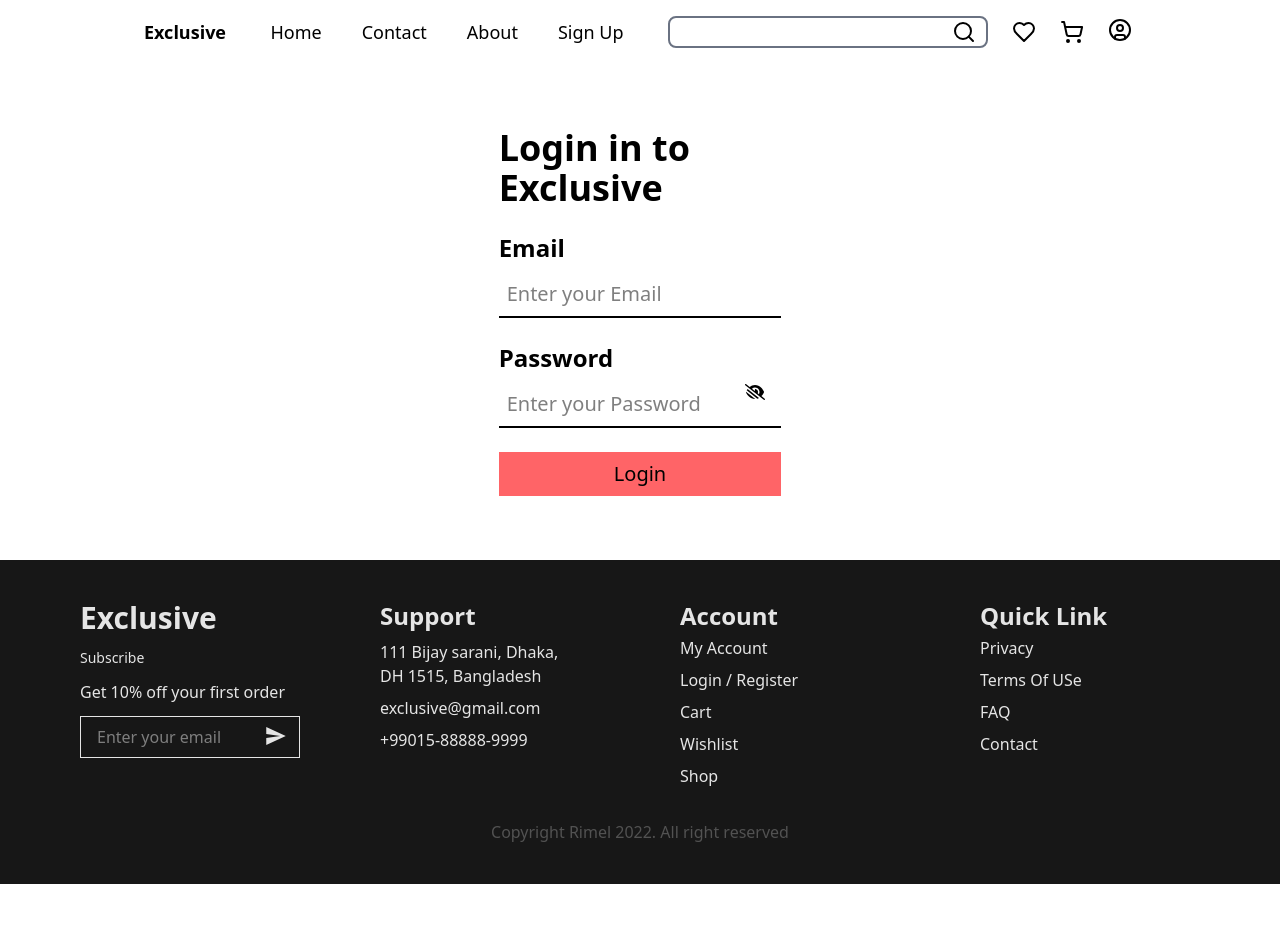
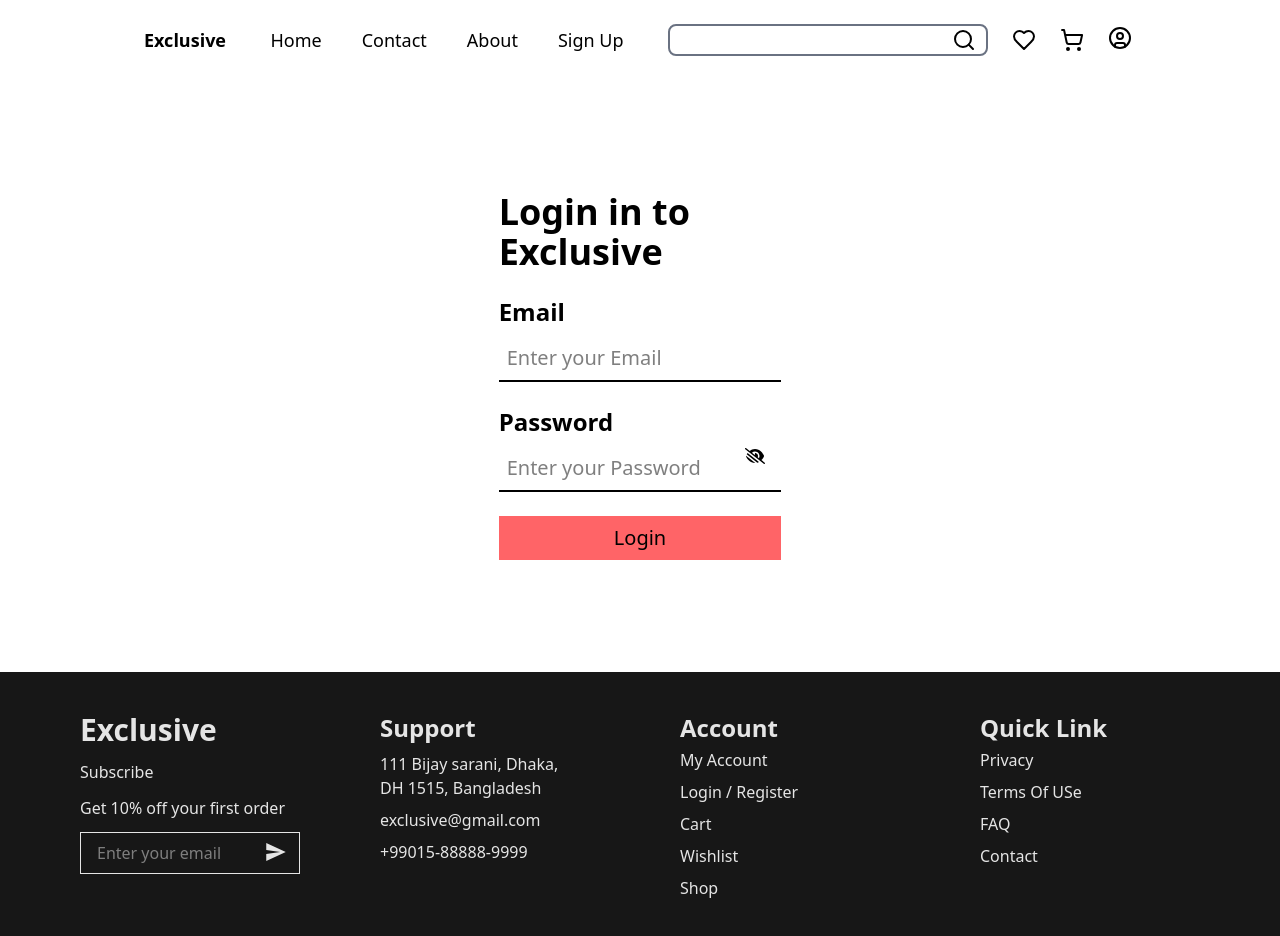
Before and after one commit to krish28-nep/Vortexis, a Next.js app: page /auth/login in a window 1280 px wide. Shown: the top 936 px of the page. Before the commit the page ends 884 px from the top, so only its background shows below. Built offline with nearby package versions, Linux system fonts and the light colour scheme.

Commit message:
fix some ui

```diff
--- a/app/auth/login/page.tsx
+++ b/app/auth/login/page.tsx
@@ -53,7 +53,7 @@ const loginPage = () => {
   };
 
   return (
-    <div className="flex h-full w-full items-center justify-center">
+    <div className="flex h-full w-full items-center justify-center my-10">
       <form
         onSubmit={handleSubmit(onSubmit)}
         className="flex flex-col gap-6 px-6 py-8 w-1/3 text-xl"
--- a/app/auth/register/page.tsx
+++ b/app/auth/register/page.tsx
@@ -34,6 +34,7 @@ const page = () => {
       } else {
         await axios.post(`${serverUrl}/auth/register`, {
           ...data,
+          phoneNumber: number,
           role: "customer",
         });
         dispatch(
--- a/components/Footer.tsx
+++ b/components/Footer.tsx
@@ -7,7 +7,7 @@ const Footer = () => {
       <div className="grid grid-cols-2 laptop:grid-cols-4 text-neutral-200 gap-10 laptop:gap-20 mx-auto">
         <div className="flex flex-col gap-3">
           <h1 className="text-xl tablet:text-3xl font-semibold">Exclusive</h1>
-          <h1 className="text-sm :text-base">Subscribe</h1>
+          <h1 className="text-sm tablet:text-base">Subscribe</h1>
           <h1 className="text-sm tablet:text-base">
             Get 10% off your first order
           </h1>
@@ -53,7 +53,7 @@ const Footer = () => {
         </div>
       </div>
       <div className="text-neutral-600 mt-8 self-center">
-        Copyright Rimel 2022. All right reserved
+        Copyright Rimel 2025. All right reserved
       </div>
     </div>
   );
--- a/components/layouts/EndUserLayout.tsx
+++ b/components/layouts/EndUserLayout.tsx
@@ -9,10 +9,10 @@ const EndUserLayout = ({
   return (
     <div className="flex flex-col h-screen">
       <Notification />
-      <header className="flex sticky w-full h-20 bg-white top-0">
+      <header className="flex fixed z-50 w-full h-20 bg-white top-0">
         <Navbar />
       </header>
-      <div className="px-4 laptop:px-36 my-8">{children}</div>
+      <div className="px-4 laptop:px-36 my-20">{children}</div>
       <footer className="">
         <Footer />
       </footer>
--- a/package.json
+++ b/package.json
@@ -26,6 +26,7 @@
     "react-dom": "^19.0.0",
     "react-hook-form": "^7.56.3",
     "react-icons": "^5.5.0",
+    "react-phone-number-input": "^3.4.12",
     "react-redux": "^9.2.0"
   },
   "devDependencies": {
```
Also changed, not shown: 1 other file (tests, documents, lock files or other folders).
